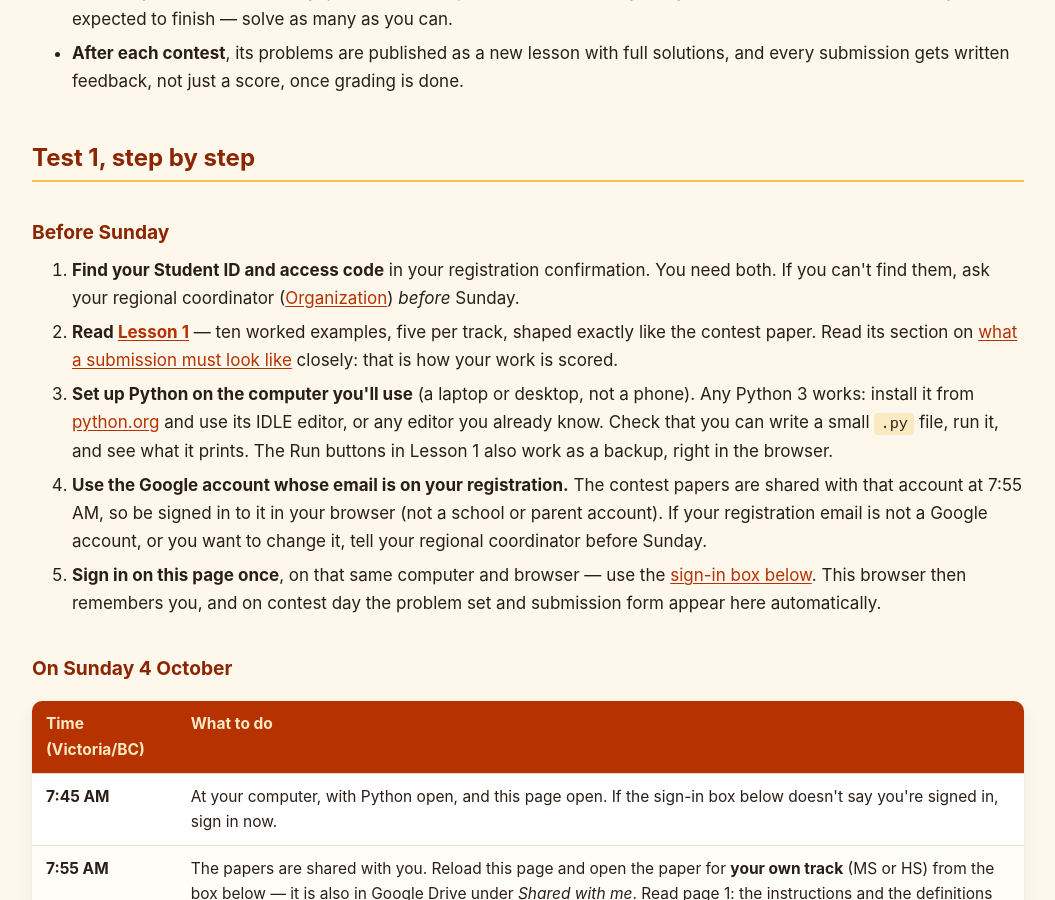
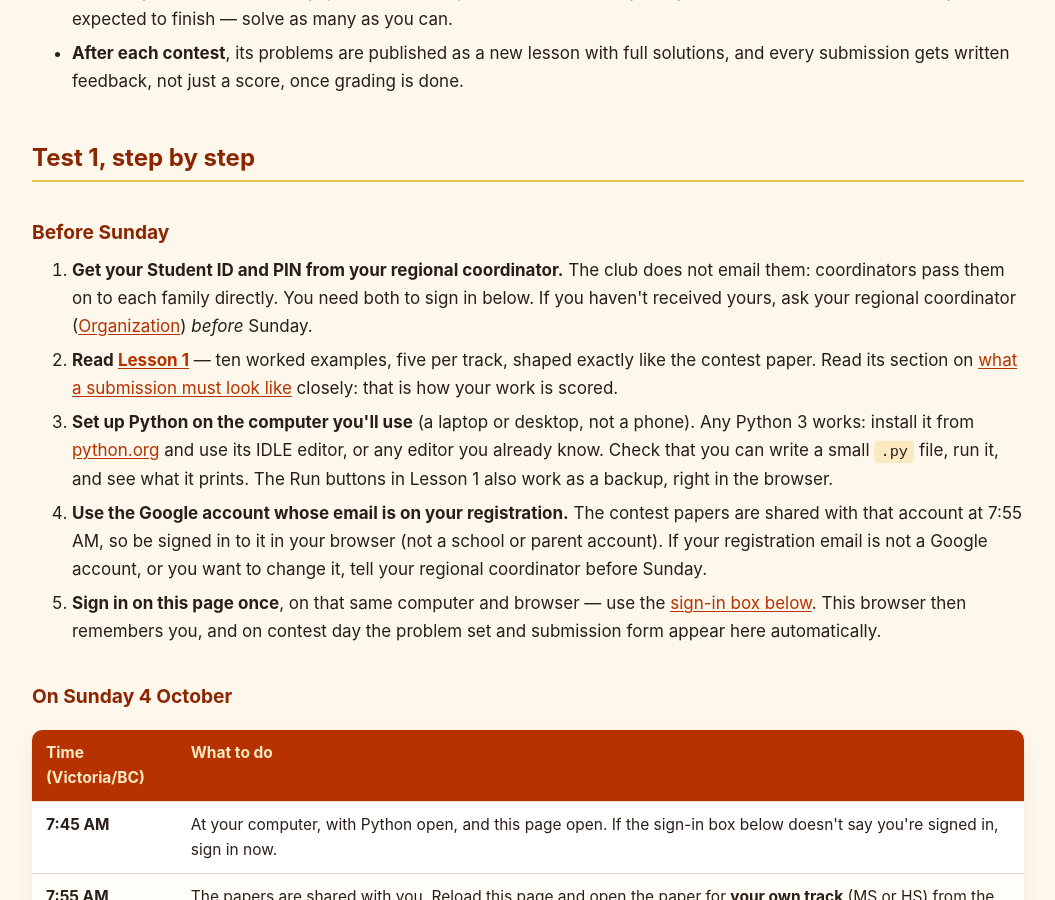
Before and after one commit to nghia71/nghia71.github.io, a Jekyll site: the page built from toml.html, in a window 1280 px wide and 900 px high, scrolled down 989 px. Shown: the whole window, without its empty margins (112-1167 px from the left). Built offline with Jekyll 4.4.1, drawn with Linux system fonts in a browser that asks for light colours; some of the changed text lies outside the part shown.

Commit message:
TOML: Student ID and PIN come from the regional coordinator, not by email
Co-Authored-By: Claude Opus 5.5 <noreply@anthropic.com>
Claude-Session: https://claude.ai/code/session_01P4ePFPF4hbBMfHqpAwSQJT

```diff
--- a/toml.html
+++ b/toml.html
@@ -24,7 +24,7 @@ title: TOML
 
 <h3>Before Sunday</h3>
 <ol>
-  <li><strong>Find your Student ID and access code</strong> in your registration confirmation. You need both. If you can't find them, ask your regional coordinator (<a href="./organization">Organization</a>) <em>before</em> Sunday.</li>
+  <li><strong>Get your Student ID and PIN from your regional coordinator.</strong> The club does not email them: coordinators pass them on to each family directly. You need both to sign in below. If you haven't received yours, ask your regional coordinator (<a href="./organization">Organization</a>) <em>before</em> Sunday.</li>
   <li><strong>Read <a href="./lesson-1">Lesson 1</a></strong> — ten worked examples, five per track, shaped exactly like the contest paper. Read its section on <a href="./lesson-1#what-s-required-and-acceptable-for-a-contest-submission">what a submission must look like</a> closely: that is how your work is scored.</li>
   <li><strong>Set up Python on the computer you'll use</strong> (a laptop or desktop, not a phone). Any Python 3 works: install it from <a href="https://www.python.org/downloads/" target="_blank" rel="noopener">python.org</a> and use its IDLE editor, or any editor you already know. Check that you can write a small <code>.py</code> file, run it, and see what it prints. The Run buttons in Lesson 1 also work as a backup, right in the browser.</li>
   <li><strong>Use the Google account whose email is on your registration.</strong> The contest papers are shared with that account at 7:55 AM, so be signed in to it in your browser (not a school or parent account). If your registration email is not a Google account, or you want to change it, tell your regional coordinator before Sunday.</li>
@@ -75,10 +75,10 @@ Submit each problem as soon as it&rsquo;s done &mdash; don&rsquo;t save them all
   <form id="mcc-toml-login" style="display:none; margin-top: .6em;">
     <label for="mcc-toml-id">Student ID</label>
     <input type="text" id="mcc-toml-id" autocomplete="off" autocapitalize="off" spellcheck="false" maxlength="20" style="font-family: monospace; width: 9em;">
-    <label for="mcc-toml-pin" style="margin-left: .6em;">Access code</label>
+    <label for="mcc-toml-pin" style="margin-left: .6em;">PIN</label>
     <input type="text" id="mcc-toml-pin" autocomplete="off" autocapitalize="off" spellcheck="false" maxlength="40" style="font-family: monospace; width: 12em;">
     <button type="submit">Sign in</button>
-    <span id="mcc-toml-error" style="display:none; color: #b3261e;">That Student ID / access code combination doesn't match — try again.</span>
+    <span id="mcc-toml-error" style="display:none; color: #b3261e;">That Student ID / PIN combination doesn't match — try again.</span>
   </form>
 </div>
 
@@ -122,7 +122,7 @@ Submit each problem as soon as it&rsquo;s done &mdash; don&rsquo;t save them all
   }
 
   function showLogin(msg) {
-    status.innerHTML = "<strong>Contest box:</strong> " + (msg || "sign in with the Student ID and access code from your registration confirmation.");
+    status.innerHTML = "<strong>Contest box:</strong> " + (msg || "sign in with the Student ID and PIN your regional coordinator gave you.");
     form.style.display = "";
   }
 
```
